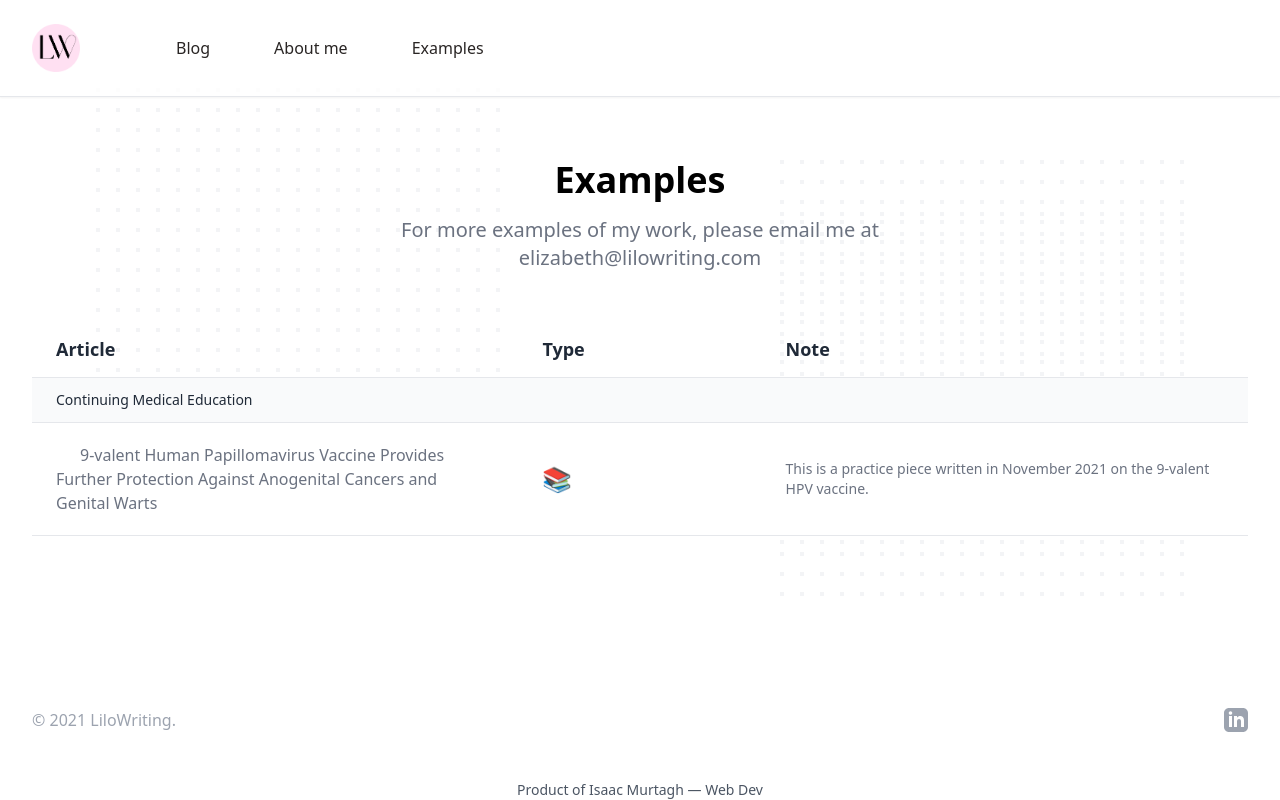
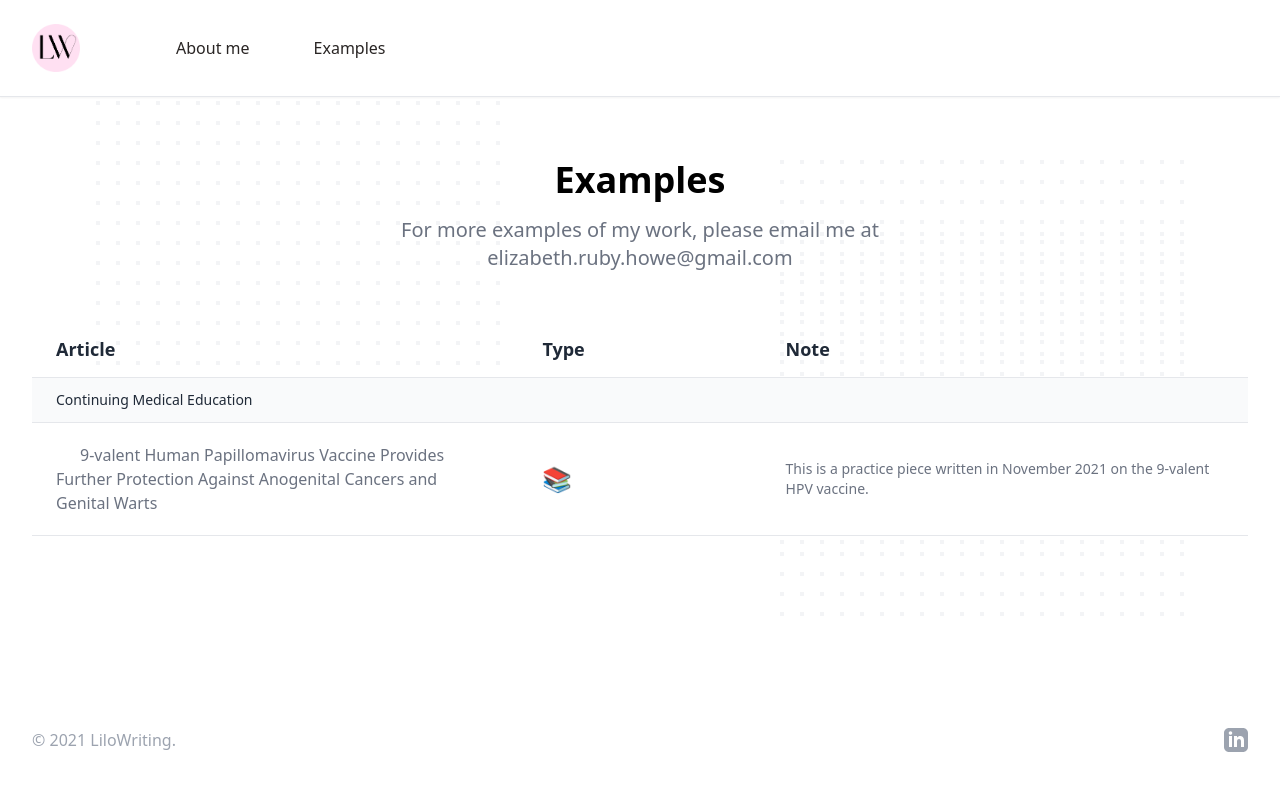
Before and after one commit to IsaacMurtagh/Elizabeth-site, a Next.js app: page /examples in a window 1280 px wide. Built offline with nearby package versions, Linux system fonts and the light colour scheme.

Commit message:
Change contact email address

```diff
--- a/components/footer.js
+++ b/components/footer.js
@@ -27,11 +27,6 @@ export default function footer() {
           <p className="text-center text-base text-gray-400">&copy; {(new Date()).getFullYear()} {variables.legalName}.</p>
         </div>
       </div>
-      <div className='flex justify-center text-center text-sm text-gray-600'>
-        <Link href='https://isaacmurtagh.com'>
-          <a><span className="link-text">Product of Isaac Murtagh — Web Dev</span></a>
-        </Link>
-      </div>
     </footer>
   )
 }
--- a/components/header.js
+++ b/components/header.js
@@ -13,11 +13,6 @@ import {
 
 const siteName = variables.siteName;
 const navigation = [
-  {
-    name: 'Blog',
-    href: '/blog',
-    icon: DocumentTextIcon,
-  },
   {
     name: 'About me',
     href: '/about-me',
--- a/config/variables.js
+++ b/config/variables.js
@@ -2,7 +2,7 @@ const variables = {
   siteName: 'LiloWriting',
   legalName: 'LiloWriting',
   linkedIn: 'https://www.linkedin.com/in/elizabeth-howe-38941321b/',
-  contactEmail: 'mailto:elizabeth@lilowriting.com',
+  contactEmail: 'mailto:elizabeth.ruby.howe@gmail.com',
   marketingSiteBaseUrl: 'https://lilowriting.com',
   siteBaseUrl: 'https://lilowriting.com',
   siteDescription: 'Stay up to date with Medical Writing news, where I write about all things Science and Medicine.',
--- a/pages/about-me.js
+++ b/pages/about-me.js
@@ -21,8 +21,8 @@ const aboutMeLinks = [
     href: 'elizabeth-howe-cv.pdf',
   },
   {
-    name: 'elizabeth@lilowriting.com',
-    href: 'mailto:elizabeth@lilowriting.com',
+    name: 'elizabeth.ruby.howe@gmail.com',
+    href: 'mailto:elizabeth.ruby.howe@gmail.com',
   },
 ]
 
--- a/pages/examples.js
+++ b/pages/examples.js
@@ -29,7 +29,7 @@ export default function about() {
       </Head>
       <Headline
         title="Examples"
-        subtitle="For more examples of my work, please email me at <a href='mailto:elizabeth@lilowriting.com'>elizabeth@lilowriting.com</a>"
+        subtitle="For more examples of my work, please email me at <a href='mailto:elizabeth.ruby.howe@gmail.com'>elizabeth.ruby.howe@gmail.com</a>"
       />
       <table className="w-full table-fixed text-left">
         <thead className="text-gray-800 font-medium text-lg">
```
